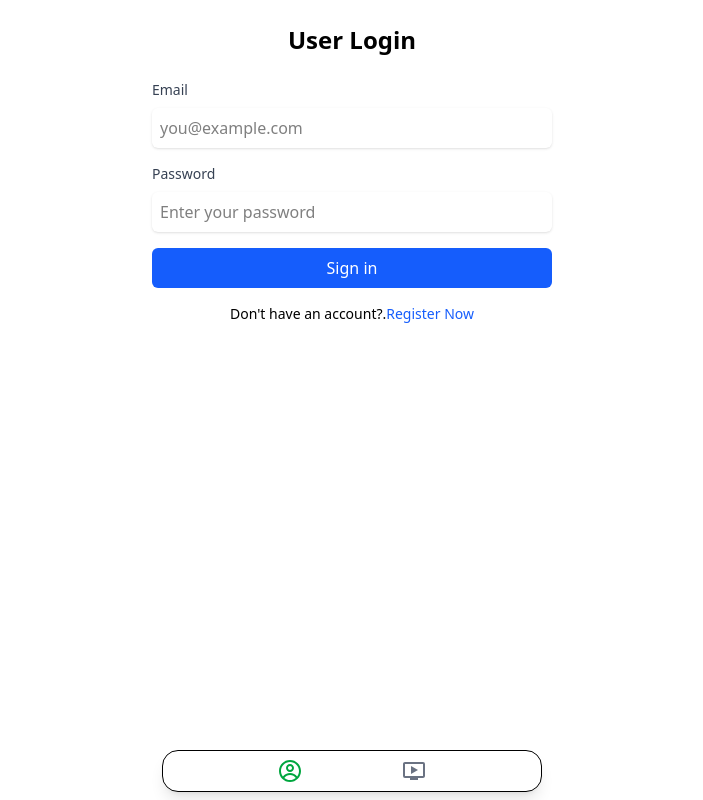
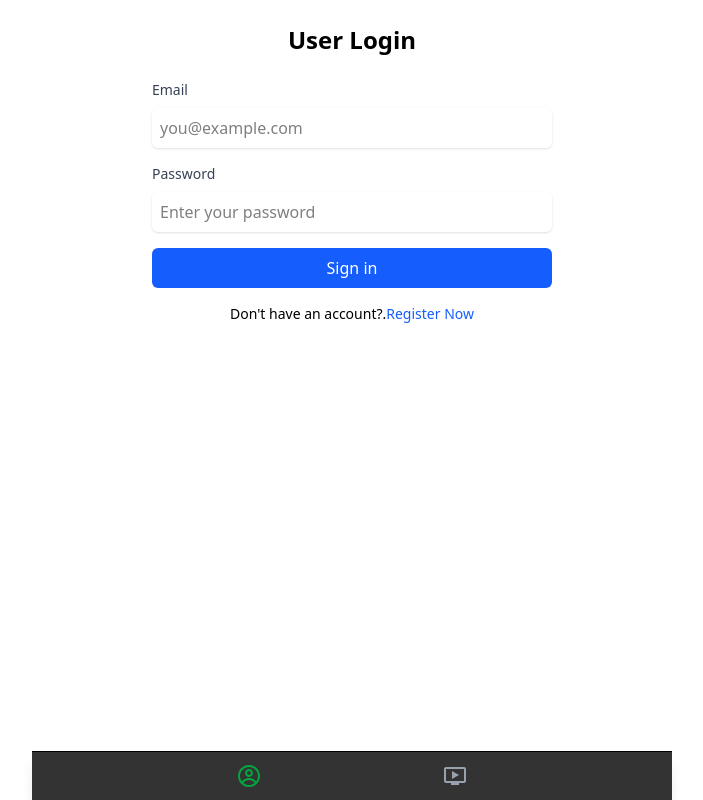
Before and after one commit to gautamvaishnav1/backend, a React (Vite) app in the folder frontend/: page /user/login in a window 1280 px wide. Shown: the whole page, without its empty margins (288-991 px from the left). Built offline with nearby package versions, Linux system fonts and the light colour scheme; no server answers.

Commit message:
for deploy

```diff
--- a/frontend/src/pages/Components/ReelsWatch.jsx
+++ b/frontend/src/pages/Components/ReelsWatch.jsx
@@ -90,7 +90,7 @@ const ReelsWatch = () => {
               </div>
 
               {/* Right Side Actions */}
-              <div className="absolute right-4 bottom-20 flex flex-col gap-4 text-white text-xl">
+              <div className="absolute right-4 bottom-50 flex flex-col gap-4 gap-y-9 text-white text-xl">
                 <button onClick={()=>handleOnSubmitLike(reel._id)} className="active:scale-95">❤️</button>
                 <button onClick={()=>handleOnSubmitSave(reel._id)} className="active:scale-95">🔗</button>
                 {/* <button className="active:scale-95">💬</button>*/}
--- a/frontend/src/pages/Components/UserInfoElement.jsx
+++ b/frontend/src/pages/Components/UserInfoElement.jsx
@@ -9,6 +9,7 @@ const UserInfoElement = () => {
   const [user, setUser] = useState(null)
   const [likeReels, setLikeReels] = useState([])
   const [saveReels,setSaveReels]=useState([])
+    const [selectedTab, setSelectedTab] = useState(null)
   useEffect(() => {
     const getUser = async () => {
       try {
@@ -25,6 +26,7 @@ const UserInfoElement = () => {
     try {
       const res=await api.get(`/api/user/like/${id}`,{withCredentials:true})
         setLikeReels(res.data.reels)
+        setSelectedTab('like')
     } catch (error) {
       console.log(error)
     }
@@ -37,12 +39,13 @@ const UserInfoElement = () => {
     const res=await api.get(`/api/user/save/${id}`,{withCredentials:true})
     console.log(res.data)
     setSaveReels(res.data.reels)
+    setSelectedTab('save')
     }
     catch(err){
       console.log(err)
     }
   }
-
+const reelToShow=selectedTab==='like'?likeReels:selectedTab==='save'?saveReels:[]
   return (
 
     <div className="relative mx-auto mt-6 p-4 rounded-2xl shadow bg-white
@@ -77,7 +80,7 @@ const UserInfoElement = () => {
   </div>
 
       <div className="grid grid-cols-1 mt-6 sm:grid-cols-2 md:grid-cols-3 gap-6">
-        {likeReels.map((reel) => (
+        {reelToShow.map((reel) => (
           <div
             key={reel._id}
             className="bg-white rounded-lg shadow hover:shadow-lg transition overflow-hidden"
@@ -91,19 +94,7 @@ const UserInfoElement = () => {
           </div>
         ))}
       </div>
-       {saveReels.map((reel) => (
-          <div
-            key={reel._id}
-            className="bg-white rounded-lg shadow hover:shadow-lg transition overflow-hidden"
-          >
-            <video
-              src={`${reel.video}?tr=w-400,h-250,cm-extract:frame-1000`}
-              alt={reel.name}
-              className="w-full h-48 object-cover rounded-lg shadow"
-            />
 
-          </div>
-        ))}
 
 
 
--- a/frontend/src/pages/Footer.jsx
+++ b/frontend/src/pages/Footer.jsx
@@ -31,18 +31,23 @@ const Footer = () => {
   return (
     <nav
   className="
-        fixed bottom-2 left-1/2 -translate-x-1/2
-        w-full sm:w-95
-        bg-white shadow-lg border
-        rounded-2xl
-        px-4 py-2
+    fixed bottom-0 left-0 right-0
+    w-full
+    bg-black/80 shadow-lg
+    border-t
+    px-6 py-3
     flex items-center justify-evenly
+    z-50
+
+    sm:w-[90%] sm:left-1/2 sm:-translate-x-1/2
+    md:w-[70%] md:left-1/2 md:-translate-x-1/2
+    lg:w-[50%] lg:left-1/2 lg:-translate-x-1/2
   "
 >
   <NavLink
     to={`${role==='foodPartner'?'/foodPartner':'/user'}`}
     className={({ isActive }) =>
-          `text-2xl ${isActive ? "text-green-600" : "text-gray-500"}`
+      `text-2xl ${isActive ? "text-green-600" : "text-gray-400"}`
     }
   >
     <CgProfile />
@@ -51,19 +56,21 @@ const Footer = () => {
   <NavLink
     to="/"
     className={({ isActive }) =>
-          `text-2xl ${isActive ? "text-green-600" : "text-gray-500"}`
+      `text-2xl ${isActive ? "text-green-600" : "text-gray-400"}`
     }
   >
     <MdOndemandVideo />
   </NavLink>
 
-    {role&&  <button
+  {role && (
+    <button
       onClick={handleLogout}
       className="text-2xl text-red-500 hover:text-red-600 transition"
       title="Logout"
     >
       <AiOutlineLogout />
-      </button>}
+    </button>
+  )}
 </nav>
   )
 }
```
Lines whose indentation alone changed are shown as unchanged.
